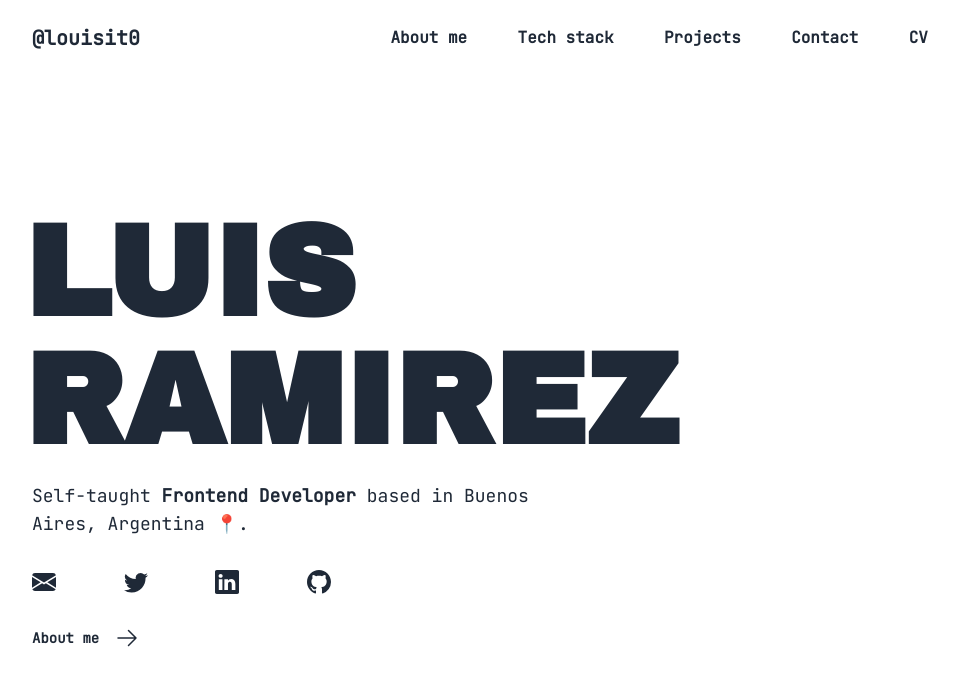
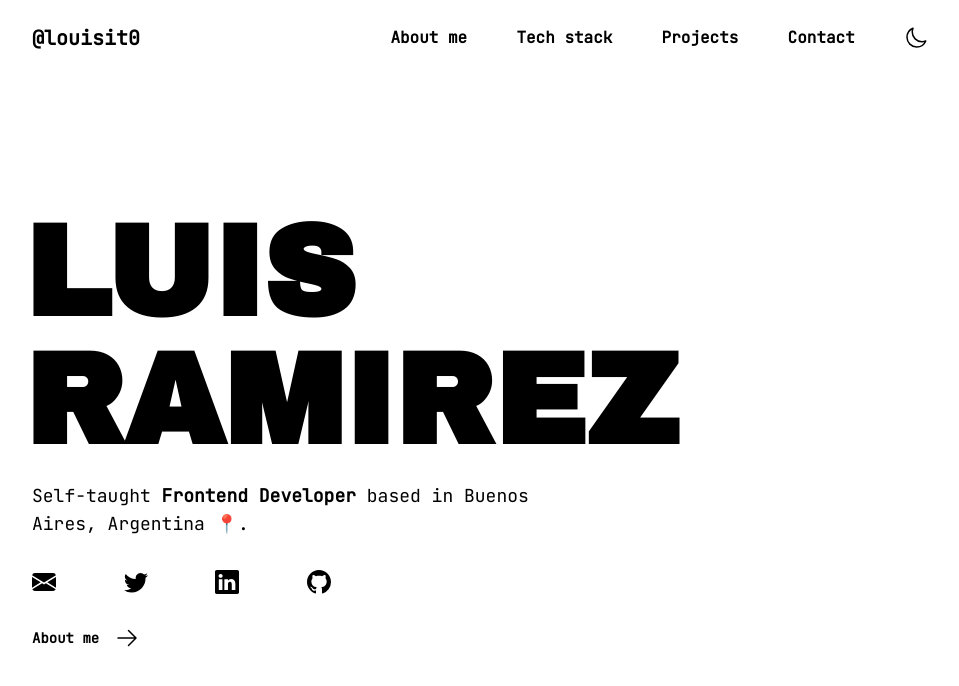
Before and after one commit to Louisit0/Portfolio, a React (Vite) app: page / in a window 1280 px wide. Shown: the top 686 px of the page, without its empty margins (160-1119 px from the left). Built offline with nearby package versions, Linux system fonts and the light colour scheme.

Commit message:
Nuevo toggle que cambia de tema: light - dark

```diff
--- a/src/components/Nav.jsx
+++ b/src/components/Nav.jsx
@@ -1,13 +1,19 @@
 import { Link } from "react-router-dom";
 
-const Nav = ({ togglerDrawer, drawerOpen, setDrawerContent }) => {
+const Nav = ({
+  togglerDrawer,
+  drawerOpen,
+  setDrawerContent,
+  toggleDarkMode,
+  darkMode,
+}) => {
   const togglerDrawerContent = () => {
     togglerDrawer();
     setDrawerContent("navigation");
   };
 
   return (
-    <nav className="flex flex-col lg:flex-row w-full py-6 px-8 md:px-16 lg:px-0">
+    <nav className="flex flex-col lg:flex-row w-full py-6 px-8 md:px-16 lg:px-0 text-black dark:text-white">
       <div className="flex flex-row justify-between items-center h-full w-full lg:mx-auto">
         <Link to="/" className="my-auto font-bold text-xl">
           @louisit0
@@ -59,13 +65,39 @@
           >
             Contact
           </Link>
-
-          <Link
-            to={"/curriculum"}
-            className=" select-none cursor-pointer transition-all  font-bold"
-          >
-            CV
-          </Link>
+          <button onClick={toggleDarkMode}>
+            {darkMode ? (
+              <svg
+                xmlns="http://www.w3.org/2000/svg"
+                fill="none"
+                viewBox="0 0 24 24"
+                strokeWidth={1.5}
+                stroke="currentColor"
+                className="w-6 h-6"
+              >
+                <path
+                  strokeLinecap="round"
+                  strokeLinejoin="round"
+                  d="M12 3v2.25m6.364.386l-1.591 1.591M21 12h-2.25m-.386 6.364l-1.591-1.591M12 18.75V21m-4.773-4.227l-1.591 1.591M5.25 12H3m4.227-4.773L5.636 5.636M15.75 12a3.75 3.75 0 11-7.5 0 3.75 3.75 0 017.5 0z"
+                />
+              </svg>
+            ) : (
+              <svg
+                xmlns="http://www.w3.org/2000/svg"
+                fill="none"
+                viewBox="0 0 24 24"
+                strokeWidth={1.5}
+                stroke="currentColor"
+                className="w-6 h-6"
+              >
+                <path
+                  strokeLinecap="round"
+                  strokeLinejoin="round"
+                  d="M21.752 15.002A9.718 9.718 0 0118 15.75c-5.385 0-9.75-4.365-9.75-9.75 0-1.33.266-2.597.748-3.752A9.753 9.753 0 003 11.25C3 16.635 7.365 21 12.75 21a9.753 9.753 0 009.002-5.998z"
+                />
+              </svg>
+            )}
+          </button>
         </div>
       </div>
     </nav>
--- a/src/routes/App.jsx
+++ b/src/routes/App.jsx
@@ -10,9 +10,14 @@
 import { BsGithub, BsGlobe } from "react-icons/bs";
 
 export const App = () => {
+  const [darkMode, setDarkMode] = useState(false);
   const [drawerOpen, setDrawerOpen] = useState(false);
   const [drawerContent, setDrawerContent] = useState(null);
   const [selectedProjectId, setSelectedProjectId] = useState(null);
+
+  const toggleDarkMode = () => {
+    setDarkMode((prevMode) => !prevMode);
+  };
 
   const togglerDrawer = (content, projectId) => {
     setDrawerOpen(!drawerOpen);
@@ -21,6 +26,9 @@
   };
 
   return (
+    <div
+      className={darkMode ? "dark bg-black text-white" : "bg-white text-black"}
+    >
       <div className="drawer drawer-end">
         <input
           id="my-drawer-4"
@@ -35,6 +43,8 @@
               <Nav
                 togglerDrawer={togglerDrawer}
                 setDrawerContent={setDrawerContent}
+                toggleDarkMode={toggleDarkMode}
+                darkMode={darkMode}
               />
             </header>
             {/* Para que el nav y el main queden alineados quita el siguiente "mx-auto" */}
@@ -137,8 +147,8 @@
               </li>
             </ul>
           ) : drawerContent === "projects" ? (
-          <div className="w-full sm:w-1/2 lg:w-1/3 xl:w-1/4 p-4 pt-4 flex flex-col bg-white">
-            <div className="w-full flex justify-between py-4 px-6 bg-black text-white fixed top-0 left-0 ">
+            <div className="w-full sm:w-1/2 lg:w-1/3 xl:w-1/4 px-4 flex flex-col bg-white dark:bg-black">
+              <div className="w-full flex justify-between py-4 px-3 text-black dark:text-white">
                 <label className="swap swap-rotate flex flex-row">
                   {/* this hidden checkbox controls the state  */}
                   <input
@@ -163,7 +173,7 @@
                     />
                   </svg>
                 </label>
-              <label className="swap swap-rotate flex flex-row ">
+                <label className="swap swap-rotate flex flex-row">
                   {/* this hidden checkbox controls the state  */}
                   <input
                     id="my-drawer-4"
@@ -176,7 +186,7 @@
                   </p>
                 </label>
               </div>
-            <hr className="my-4 mx-4" />
+              <hr className="mx-3" />
               <div className="flex flex-col px-3">
                 {projectsContent
                   .filter((project) => project.id === selectedProjectId)
@@ -185,7 +195,9 @@
                       <h2 className="text-base md:text-lg font-bold">
                         {project.name}
                       </h2>
-                    <p className="text-xs md:text-sm mt-2">{project.summary}</p>
+                      <p className="text-xs md:text-sm mt-2">
+                        {project.summary}
+                      </p>
                       <img
                         className="mt-4 rounded-xl h-80 md:h-80 object-cover"
                         src={project.image}
@@ -204,7 +216,7 @@
                         {project.technologies.map((technology) => (
                           <div
                             key={technology}
-                          className="bg-zinc-800 py-1 px-2 rounded-lg self-center mr-4 text-badges mt-2 text-white font-bold"
+                            className="bg-zinc-800 py-1 px-2 rounded-lg self-center mr-4 text-badges mt-2 font-bold text-white"
                           >
                             {technology}
                           </div>
@@ -218,7 +230,7 @@
                       <a
                         href={project.demo}
                         target="_blank"
-                      className="text-sky-800 text-xs font-bold hover:underline"
+                        className="text-sky-600 text-xs font-bold hover:underline"
                       >
                         {project.demo}
                       </a>
@@ -229,14 +241,14 @@
                       <a
                         href={project.github}
                         target="_blank"
-                      className="text-sky-800 text-xs font-bold hover:underline"
+                        className="text-sky-600 text-xs font-bold hover:underline"
                       >
                         {project.github}
                       </a>
                       <a
                         href={project.demo}
                         target="_blank"
-                      className="btn bg-black normal-case rounded-none w-full mt-6"
+                        className="btn bg-black text-white dark:text-white dark:border-white normal-case rounded-none w-full mt-6"
                       >
                         Abrir proyecto
                         <svg
@@ -261,6 +273,7 @@
           ) : null}
         </div>
       </div>
+    </div>
   );
 };
 
--- a/tailwind.config.cjs
+++ b/tailwind.config.cjs
@@ -1,15 +1,6 @@
 /** @type {import('tailwindcss').Config} */
 module.exports = {
-  daisyui: {
-    styled: true,
-    themes: true,
-    base: true,
-    utils: true,
-    logs: true,
-    rtl: false,
-    prefix: "",
-    darkTheme: "light",
-  },
+  darkMode: "class",
   content: ["./index.html", "./src/**/*.jsx"],
   theme: {
     extend: {},
```
Lines whose indentation alone changed are shown as unchanged.
